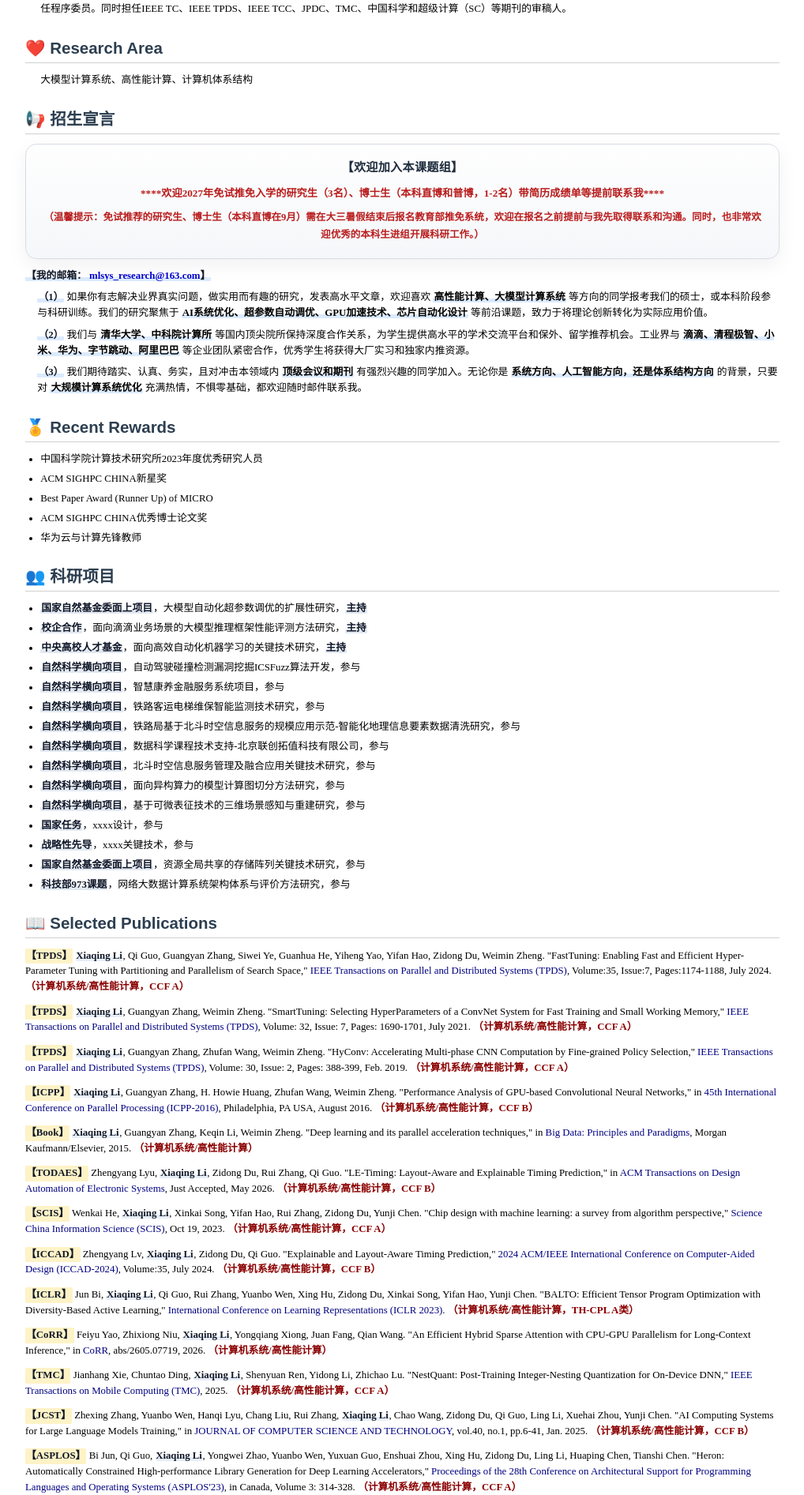
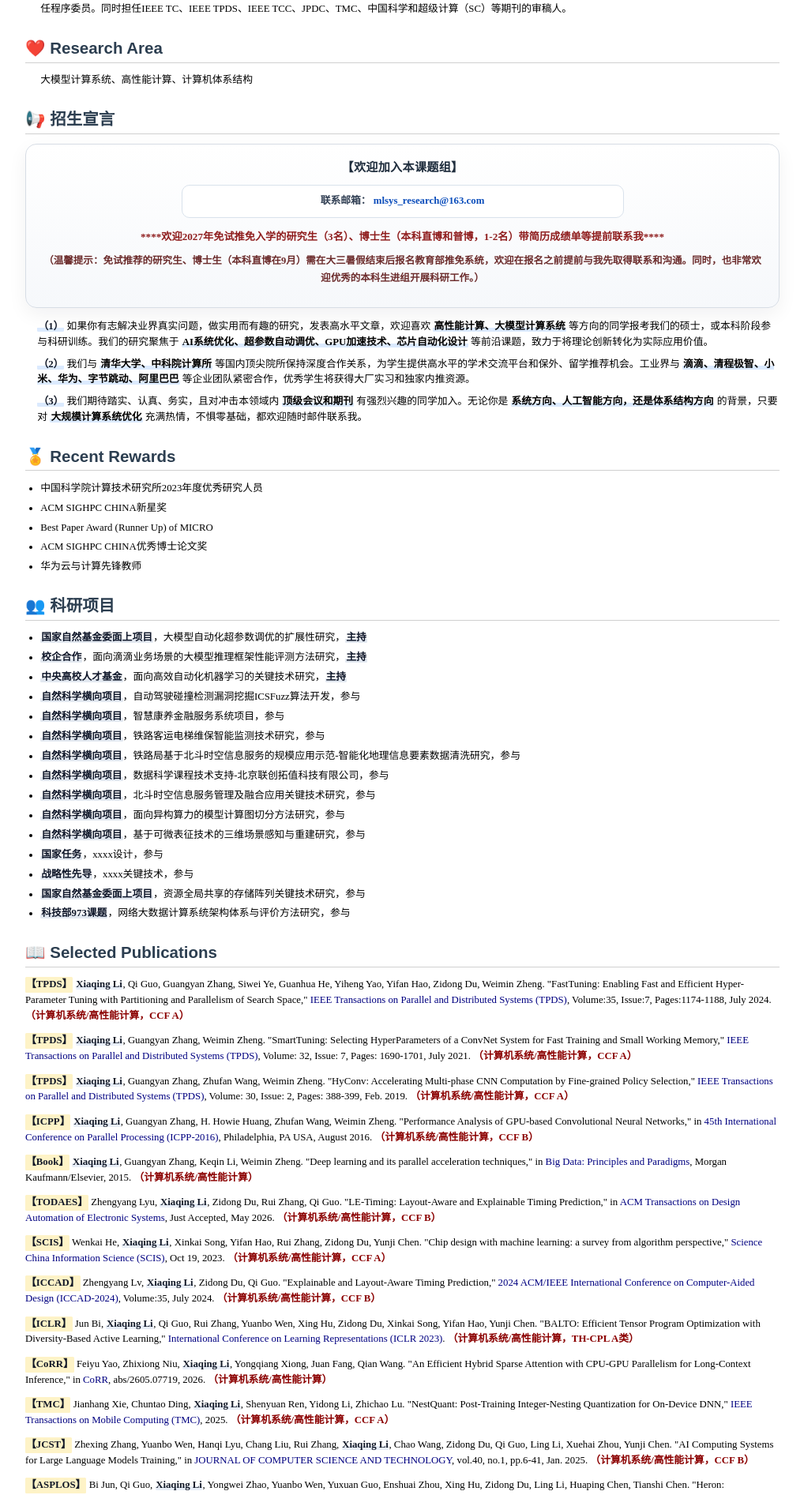
Before and after one commit to mlsys-research-jedy/mlsys-research-jedy.github.io, a Jekyll site: the page index.html, which Jekyll copies as it is, in a window 1280 px wide. Shown: the part 343-2236 px from the top of the page at 79% size, without its empty margins (123-1141 px from the left). Built offline with Jekyll 4.4.1, drawn with Linux system fonts in a browser that asks for light colours.

Commit message:
Highlight recruitment email in welcome card

```diff
--- a/index.html
+++ b/index.html
@@ -116,8 +116,65 @@
         .recruit-section p {
             margin-bottom: 0.6em;
         }
+        .recruit-card {
+            border: 1px solid #d7dde5;
+            border-radius: 14px;
+            margin: 12px 0 14px;
+            padding: 18px 22px;
+            background: linear-gradient(180deg, #ffffff 0%, #f6f8fb 100%);
+            box-shadow: 0 8px 24px rgba(15, 23, 42, 0.06);
+        }
+        .recruit-card-title {
+            margin: 0 0 10px 0;
+            font-weight: 700;
+            color: #1f2d3d;
+            font-size: 1.18em;
+            letter-spacing: 0.02em;
+            text-align: center;
+        }
+        .recruit-email-bar {
+            margin: 0 auto 12px;
+            padding: 10px 14px;
+            max-width: 560px;
+            border: 1px solid #d9e2ec;
+            border-radius: 10px;
+            background: #ffffff;
+            text-align: center;
+            box-shadow: inset 0 1px 0 rgba(255, 255, 255, 0.8);
+        }
+        .recruit-email-label {
+            font-weight: 700;
+            color: #334155;
+        }
+        .recruit-email-value {
+            font-weight: 700;
+            color: #0b4dbb;
+            text-decoration: none;
+        }
+        .recruit-card-main {
+            margin: 0;
+            font-weight: 800;
+            color: #8f1d1d;
+            font-size: 1.03em;
+            line-height: 1.75;
+            text-align: center;
+        }
+        .recruit-card-note {
+            margin: 8px 0 0 0;
+            color: #6b2b2b;
+            font-size: 0.98em;
+            line-height: 1.8;
+            font-weight: 600;
+            text-align: center;
+        }
         @media (max-width: 600px) {
             body { padding: 0 15px 0 10px; }
+            .recruit-card {
+                padding: 15px 14px;
+            }
+            .recruit-email-bar {
+                padding: 9px 12px;
+            }
             ul { padding-left: 1.2em; }
         }
     </style>
@@ -151,14 +208,15 @@
     <div class="section-title">📢 招生宣言</div>
 
     <!-- 条幅：包含 【欢迎加入本课题组】 + 带星号通知 -->
-    <div style="border: 1px solid #d7dde5; text-align: center; padding: 18px 22px; border-radius: 14px; margin: 12px 0; background: linear-gradient(180deg, #fefefe 0%, #f5f7fa 100%); box-shadow: 0 8px 24px rgba(15, 23, 42, 0.06);">
-        <p style="margin: 0 0 8px 0; font-weight: 700; color: #1f2d3d; font-size: 1.18em; letter-spacing: 0.02em;">【欢迎加入本课题组】</p>
-        <p style="margin: 0; font-weight: 800; color: #b91c1c; font-size: 1.03em; line-height: 1.75;">****欢迎2027年免试推免入学的研究生（3名）、博士生（本科直博和普博，1-2名）带简历成绩单等提前联系我****</p>
-        <p style="margin: 8px 0 0 0; color: #b91c1c; font-size: 0.98em; line-height: 1.8; font-weight: 600;">（温馨提示：免试推荐的研究生、博士生（本科直博在9月）需在大三暑假结束后报名教育部推免系统，欢迎在报名之前提前与我先取得联系和沟通。同时，也非常欢迎优秀的本科生进组开展科研工作。）</p>
+    <div class="recruit-card">
+        <p class="recruit-card-title">【欢迎加入本课题组】</p>
+        <div class="recruit-email-bar">
+            <span class="recruit-email-label">联系邮箱：</span>
+            <span class="recruit-email-value">mlsys_research@163.com</span>
+        </div>
+        <p class="recruit-card-main">****欢迎2027年免试推免入学的研究生（3名）、博士生（本科直博和普博，1-2名）带简历成绩单等提前联系我****</p>
+        <p class="recruit-card-note">（温馨提示：免试推荐的研究生、博士生（本科直博在9月）需在大三暑假结束后报名教育部推免系统，欢迎在报名之前提前与我先取得联系和沟通。同时，也非常欢迎优秀的本科生进组开展科研工作。）</p>
     </div>
-
-    <!-- 邮箱：普通正文，保持原有样式 -->
-    <p><strong>【我的邮箱： <span style="color:#0000cc;">mlsys_research@163.com</span>】</strong></p>
 
     <!-- 列表项：无黑点，仅保留编号 -->
 
```
